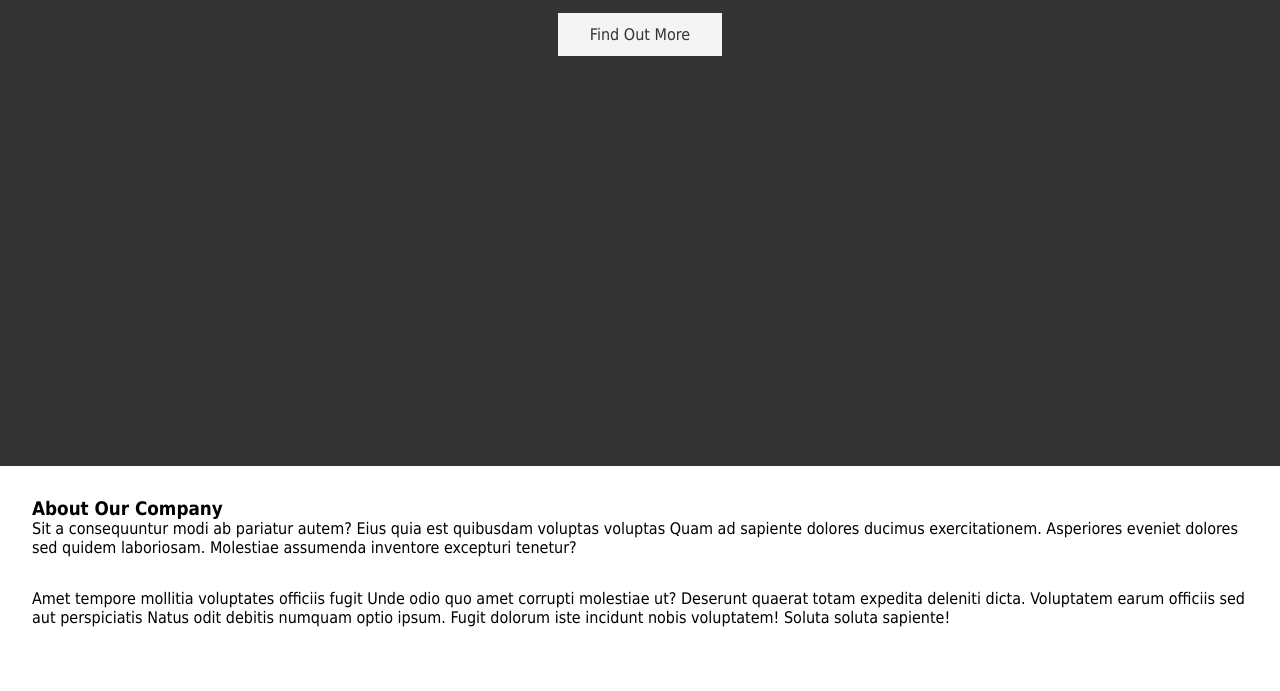
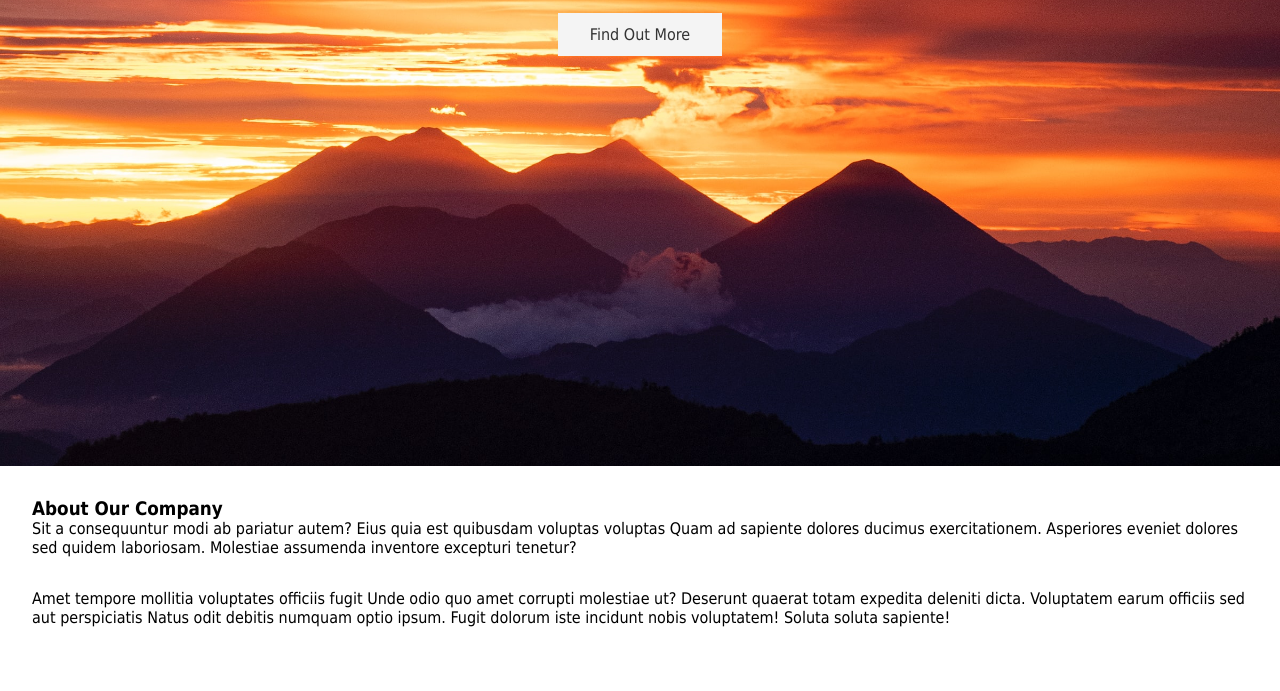
Before and after one commit to jasonevensen/web-dev, a plain HTML site: page index.html in a window 1280 px wide. Shown: the part 334-1025 px from the top of the page. Drawn offline with Linux system fonts and the light colour scheme.

Commit message:
Updated image location in css

```diff
--- a/style.css
+++ b/style.css
@@ -15,7 +15,7 @@
 /* Style the header.*/
 
 	header {
-		background-image: url('./images/mountain.jpg'); /*Photo by eddin enrique on unsplash https://unsplash.com/photos/a40xDNyPFbY */
+		background-image: url('mountain.jpg'); /*Photo by eddin enrique on unsplash https://unsplash.com/photos/a40xDNyPFbY */
 		background-color: #333;
 		background-position: center;
 		background-repeat: no-repeat;
```
